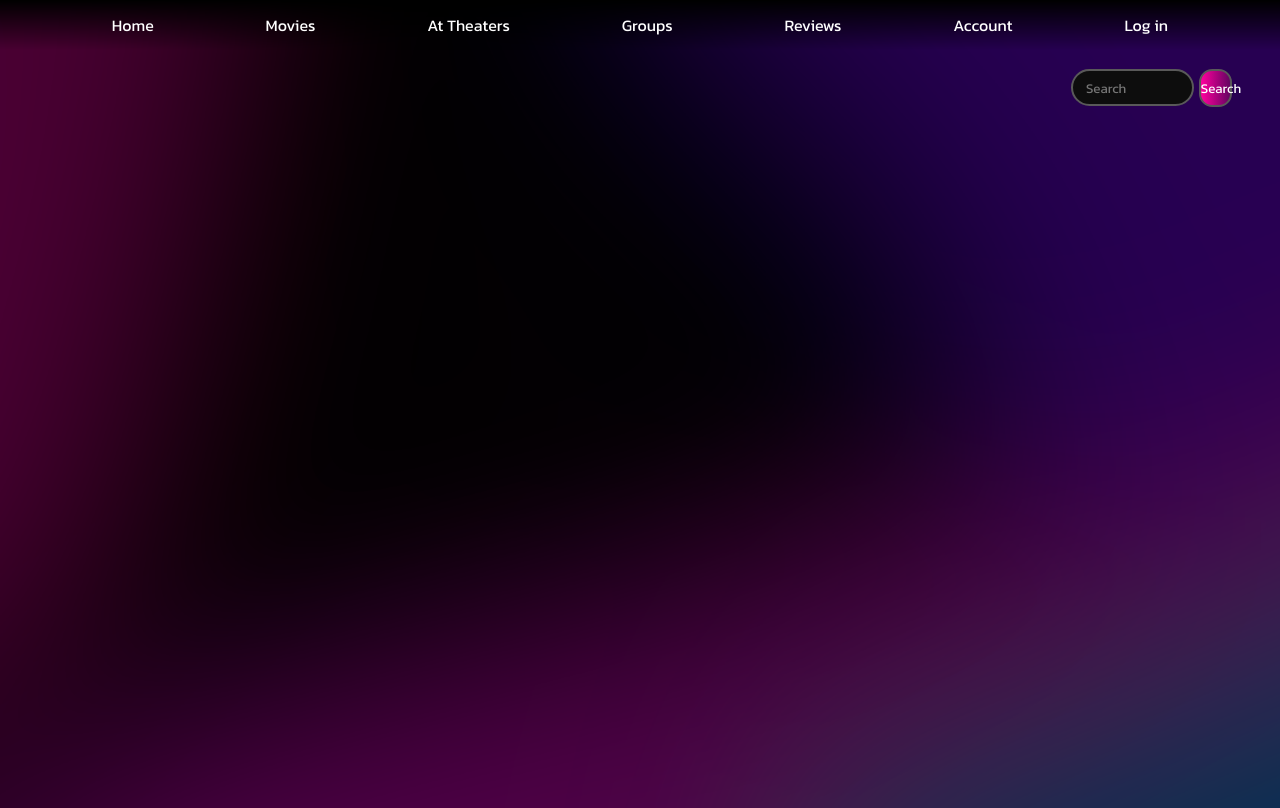
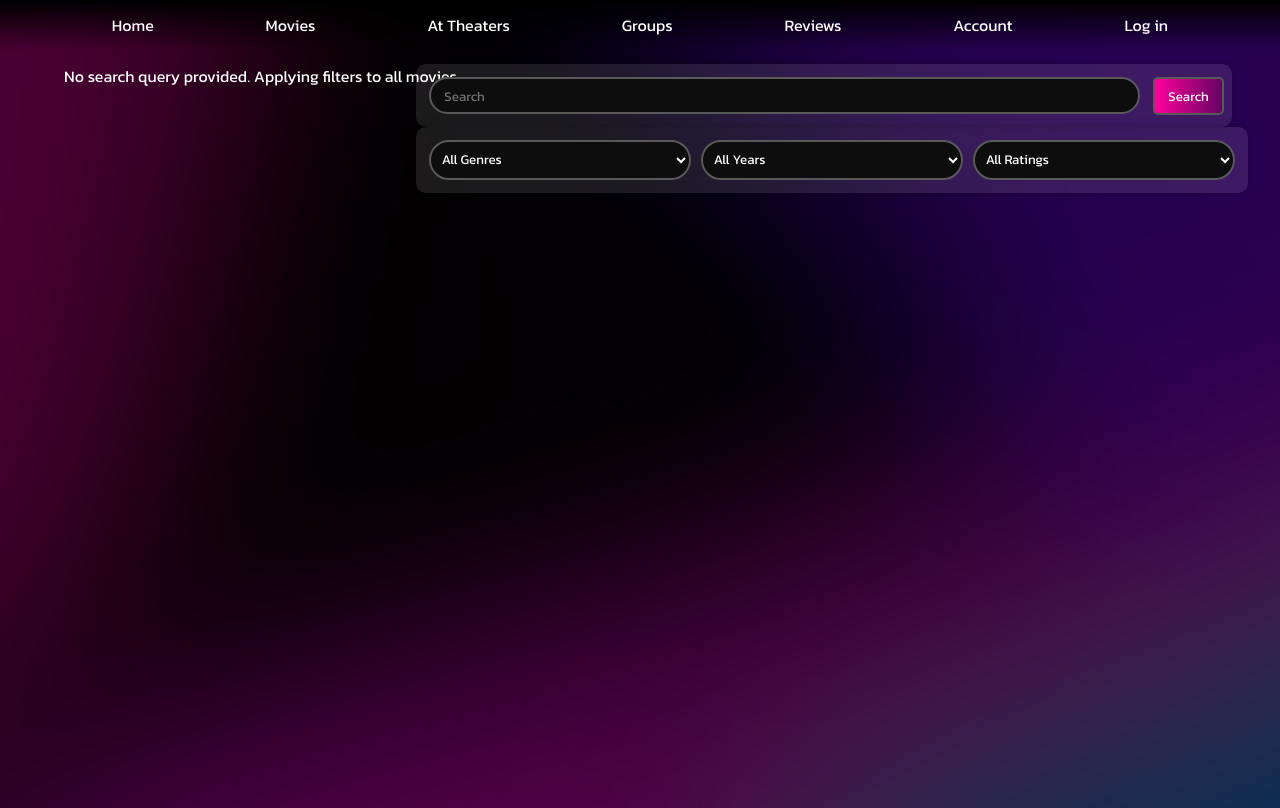
Before and after one commit to TVTKMO22-WP-GROUP-2/webdev-project, a React (Vite) app in the folder frontend/: page /movies in a window 1280 px wide. Built offline with nearby package versions, Linux system fonts and the light colour scheme.

Commit message:
Review toiminallisuus done. Suodatettu haku alustettu. Niihin liittyviä css. Routes piti modaa, lisäsin sellasen joka hakee usernamen

```diff
--- a/frontend/src/movies.css
+++ b/frontend/src/movies.css
@@ -31,14 +31,20 @@ height: 300px;
 
 .searchBar {
   position: fixed;
-right: 3em;
+  /* transform: translateX(-50%); */
   display: flex;
   align-items: center;
-width: 13%;
+  justify-content: space-between;
+  width: 100%;
+  max-width: 800px;
+  background-color: rgba(255, 255, 255, 0.1);
+  border-radius: 10px;
+  padding: 0.5em;
+  box-shadow: 0 0 10px rgba(0, 0, 0, 0.2);
 }
 
 .searchBar input {
-width: 70%;
+width: 20%;
 height: 0.5em;
 padding: 1em;
 background-color: hsl(0, 0%, 5%);
@@ -46,16 +52,20 @@ border: 2px solid hsl(0, 0%, 35%);
 color: white;
 border-radius: 20px;
 margin: 5px;
+flex: 1; /* Allow input to grow to fill remaining space */
+margin-right: 1em;
+
 }
 
 .searchBar button {
-width: 20%;
+width: auto;
 height: 38px;
 transition: 0.5s;
 background-size: 200% auto;
 color: white;
 border: 2px solid hsl(0, 0%, 35%);
-border-radius: 1em;
+padding: 0.5em 1em;
+border-radius: 5px;
 background-image: linear-gradient(
   to right,
   hsl(323, 100%, 50%) 0%,
@@ -111,23 +121,55 @@ height: 50px;
 font-size: 1.5rem;
 
 }
+/* movies.css */
+
+/* Add styles for dropdown menu */
+.filters {
+  position: absolute;
+  top: 100%; /* Position dropdown below the search bar */
+  left: 0;
+  width: 100%;
+  background-color: rgba(255, 255, 255, 0.1); /* Set background color */
+  border-radius: 10px;
+  padding: 0.5em;
+  box-shadow: 0 0 10px rgba(0, 0, 0, 0.2);
+  display: flex;
+  flex: 1;
+}
+
+.filters select {
+  flex: 1;
+  width: 100%;
+  padding: 0.5em;
+  background-color: hsl(0, 0%, 5%);
+  border: 2px solid hsl(0, 0%, 35%);
+  color: white;
+  border-radius: 20px;
+  margin: 5px;
+}
+
+
+
+/* DETAIL PAGE */
+/* Updated movies.css */
 
 /* DETAIL PAGE */
 .detailPageContainer {
   background-image: url("/gradient-bg6.png");
+  background-size: cover;
+  background-repeat: no-repeat;
+  background-position: center;
+  background-attachment: fixed; /* Make the background fixed */
   height: 100vh;
-justify-content: center;
   display: flex;
   flex-direction: column;
+  justify-content: top;
   align-items: center;
   padding: 2em;
-background-size: cover;
-background-repeat: no-repeat;
 }
 
 .detailBox {
-margin-top: 5000px;
-margin: 3em;
+  margin: 3em; /* Center the detail box */
   display: flex;
   flex-direction: column;
   align-items: center;
@@ -175,6 +217,7 @@ margin-bottom: 0.5em;
 
 .reviewsContainer {
   width: 100%;
+  margin-top: 10em; /* Add margin to prevent overlap with the detail box */
 }
 
 .reviewBox {
--- a/frontend/src/pages/DetailPage.jsx
+++ b/frontend/src/pages/DetailPage.jsx
@@ -10,9 +10,12 @@ function DetailPage({ movie_id }) {
   const [error, setError] = useState(null);
   const [reviewContent, setReviewContent] = useState("");
   const [isLoggedIn, setIsLoggedIn] = useState(false);
+  const [username, setUsername] = useState();
 
   const apiKey = api_key; // TMDB API key
 
+
+  // Effect hook to fetch movie details when the movie_id or apiKey changes
   useEffect(() => {
     const fetchMovieDetails = async () => {
       try {
@@ -28,7 +31,7 @@ function DetailPage({ movie_id }) {
     };
 
     fetchMovieDetails();
-
+ // Cleanup function to reset state when unmounting
     return () => {
       setMovieDetails(null);
       setIsLoading(true);
@@ -36,11 +39,15 @@ function DetailPage({ movie_id }) {
     };
   }, [movie_id, apiKey]);
 
+
+// Effect hook to fetch reviews when the movie_id changes
   useEffect(() => {
     const fetchReviews = async () => {
       try {
-        const response = await axios.get(`http://localhost:3000/reviews/${movie_id}`);
-        console.log("Response data:", response.data);
+        const response = await axios.get(
+          `http://localhost:3000/reviews/${movie_id}`
+        );
+       // console.log("Response data:", response.data);
         setReviews(response.data);
       } catch (error) {
         console.error("Error fetching reviews:", error);
@@ -52,43 +59,63 @@ function DetailPage({ movie_id }) {
     fetchReviews();
   }, [movie_id]);
 
-  console.log(reviews);
+  //console.log(reviews);
 
+
+  // Effect hook to fetch username when the component mounts
   useEffect(() => {
-    const checkLoginStatus = async () => {
+    const fetchUsername = async () => {
       try {
-        const response = await axios.get("/users/status");
-        setIsLoggedIn(response.data);
-      } catch (error) {
-        console.error("Error fetching login status:", error);
+        const response = await axios.get("http://localhost:3000/users/username", {
+          withCredentials: true
+        });
+        if (response.data.username) {
+          setIsLoggedIn(true);
+          setUsername(response.data.username);
+        } else {
+          setIsLoggedIn(false);
+        }
+      } catch (err) {
+        console.log(err);
       }
     };
 
-    checkLoginStatus();
+    fetchUsername();
   }, []);
 
+
+    // Handler function to submit a review
   const handleReviewSubmit = async () => {
     try {
       console.log("Submitting review...");
+
+      if (!username) {
+        console.error("Username not available"); // Check if username is available
+        return;
+      }
 
       // Send review to backend to save
       const submitResponse = await axios.post("http://localhost:3000/reviews", {
         movie_id: movie_id,
         content_text: reviewContent,
-        userID: userID
+        userID: username,
       });
       console.log("Review submitted successfully:", submitResponse.data);
 
       // Refetch reviews after submission
-      const response = await axios.get(`/http://localhost:3000/reviews/${movie_id}`);
-      setReviews(response.data);
+      const updatedResponse = await axios.get(
+        `http://localhost:3000/reviews/${movie_id}`
+      );
+      // Update reviews state with the fetched reviews
+      setReviews(updatedResponse.data);
       setReviewContent(""); // Clear review input field
 
-      console.log("Reviews updated after submission:", response.data);
+      console.log("Reviews updated after submission:", updatedResponse.data);
     } catch (error) {
       console.error("Error submitting review:", error);
     }
   };
+
 
   return (
     <div className="detailPageContainer">
@@ -107,7 +134,9 @@ function DetailPage({ movie_id }) {
             <div className="detailHeader">
               <h2>Overview</h2>
               <p>
-                {movieDetails ? movieDetails.overview : "Overview not available"}
+                {movieDetails
+                  ? movieDetails.overview
+                  : "Overview not available"}
               </p>
             </div>
             <div className="detailHeader">
@@ -131,12 +160,19 @@ function DetailPage({ movie_id }) {
       </div>
       <div className="reviewsContainer">
         <h2>Reviews</h2>
-        {reviews.length > 0 ? (
+        {reviews && reviews.length > 0 ? (
           reviews.map((review, index) => (
             <div key={index} className="reviewBox">
-              <p className="username"><strong>Username:</strong> {review.userID}</p>
-              <p className="date"><strong>Date:</strong> {new Date(review.createdAt).toLocaleString()}</p>
-              <p className="content"><strong>Review:</strong> {review.content_text}</p>
+              <p className="username">
+                <strong>Username:</strong> {review.userID}
+              </p>
+              <p className="date">
+                <strong>Date:</strong>{" "}
+                {new Date(review.createdAt).toLocaleString()}
+              </p>
+              <p className="content">
+                <strong>Review:</strong> {review.content_text}
+              </p>
             </div>
           ))
         ) : (
@@ -159,7 +195,6 @@ function DetailPage({ movie_id }) {
     </div>
   );
 
-
 }
 
 export default DetailPage;
--- a/frontend/src/pages/Movies.jsx
+++ b/frontend/src/pages/Movies.jsx
@@ -10,6 +10,9 @@ function Movies() {
   const [searchInput, setSearchInput] = useState("");
   const [cardList, setCardList] = useState([]);
   const [isLoading, setIsLoading] = useState(false);
+  const [selectedGenre, setSelectedGenre] = useState("");
+  const [selectedYear, setSelectedYear] = useState("");
+  const [selectedRating, setSelectedRating] = useState("");
 
   // TMDB API key
   const apiKey = api_key;
@@ -20,16 +23,34 @@ function Movies() {
   };
 
   // Handler for form submission
+  // Handler for form submission
   const handleSubmit = async () => {
     setIsLoading(true);
     try {
+      // Construct the base URL for the TMDB API
+      let apiUrl = `https://api.themoviedb.org/3/search/movie?api_key=${apiKey}&query=${searchInput}`;
+
+      // Add genre filter if selected
+      if (selectedGenre) {
+        apiUrl += `&with_genres=${selectedGenre}`;
+      }
+
+      // Add release year filter if selected
+      if (selectedYear) {
+        apiUrl += `&year=${selectedYear}`;
+      }
+
+      // Add rating filter if selected
+      if (selectedRating) {
+        apiUrl += `&vote_average.gte=${selectedRating}`;
+      }
+
       // Fetch movie data from TMDB API
-      const response = await axios.get(
-        `https://api.themoviedb.org/3/search/movie?api_key=${apiKey}&query=${searchInput}`
-      );
+      const response = await axios.get(apiUrl);
 
       // Extract results from response
       const results = response.data.results;
+      console.log();
 
       // Map results to Card components wrapped in Links
       const cards = results.map((movie) => (
@@ -52,6 +73,49 @@ function Movies() {
     }
   };
 
+  const genres = [
+    { id: 28, name: "Action" },
+    { id: 12, name: "Adventure" },
+    { id: 16, name: "Animation" },
+    { id: 35, name: "Comedy" },
+    { id: 80, name: "Crime" },
+    { id: 99, name: "Documentary" },
+    { id: 18, name: "Drama" },
+    { id: 10751, name: "Family" },
+    { id: 14, name: "Fantasy" },
+    { id: 36, name: "History" },
+    { id: 27, name: "Horror" },
+    { id: 10402, name: "Music" },
+    { id: 9648, name: "Mystery" },
+    { id: 10749, name: "Romance" },
+    { id: 878, name: "Science Fiction" },
+    { id: 10770, name: "TV Movie" },
+    { id: 53, name: "Thriller" },
+    { id: 10752, name: "War" },
+    { id: 37, name: "Western" },
+  ];
+
+  const years = Array.from({ length: 30 }, (_, index) => 2022 - index);
+
+  const ratings = [10, 9, 8, 7, 6, 5, 4, 3, 2, 1]; // Assuming ratings are from 1 to 10
+
+  // Event handler for genre selection change
+  const handleGenreChange = (e) => {
+    setSelectedGenre(parseInt(e.target.value));
+    console.log(selectedGenre);
+  };
+
+  // Event handler for release year selection change
+  const handleYearChange = (e) => {
+    setSelectedYear(e.target.value);
+    console.log(selectedYear);
+  };
+
+  // Event handler for rating selection change
+  const handleRatingChange = (e) => {
+    setSelectedRating(parseInt(e.target.value));
+    console.log(selectedRating);
+  };
 
   return (
     <div className="moviesPageContainer">
@@ -59,18 +123,55 @@ function Movies() {
         <input
           type="text"
           placeholder="Search"
+          value={searchInput}
           onChange={handleSearchInputChange}
         />
         <button type="button" onClick={handleSubmit}>
           Search
         </button>
+        {/* Dropdown menus for filters */}
+        <div className="filters">
+          <select value={selectedGenre || ""} onChange={handleGenreChange}>
+            <option value="">All Genres</option>
+            {genres.map((genre) => (
+              <option key={genre.id} value={genre.id}>
+                {genre.name}
+              </option>
+            ))}
+          </select>
+
+          <select value={selectedYear || ""} onChange={handleYearChange}>
+            <option value="">All Years</option>
+            {years.map((year) => (
+              <option key={year} value={year}>
+                {year}
+              </option>
+            ))}
+          </select>
+
+          <select value={selectedRating || ""} onChange={handleRatingChange}>
+            <option value="">All Ratings</option>
+            {ratings.map((rating) => (
+              <option key={rating} value={rating}>
+                {rating}
+              </option>
+            ))}
+          </select>
+        </div>
       </div>
       {isLoading ? (
         <p>Loading...</p>
       ) : (
-        <div className="searchResults">{cardList}</div>
+        <div className="searchResults">
+          {cardList.length === 0 ? (
+            <p>No search query provided. Applying filters to all movies.</p>
+          ) : (
+            cardList
+          )}
+        </div>
       )}
     </div>
   );
 }
+
 export default Movies;
```
Also changed, not shown: 1 other file (tests, documents, lock files or other folders). Lines whose indentation alone changed are shown as unchanged.
